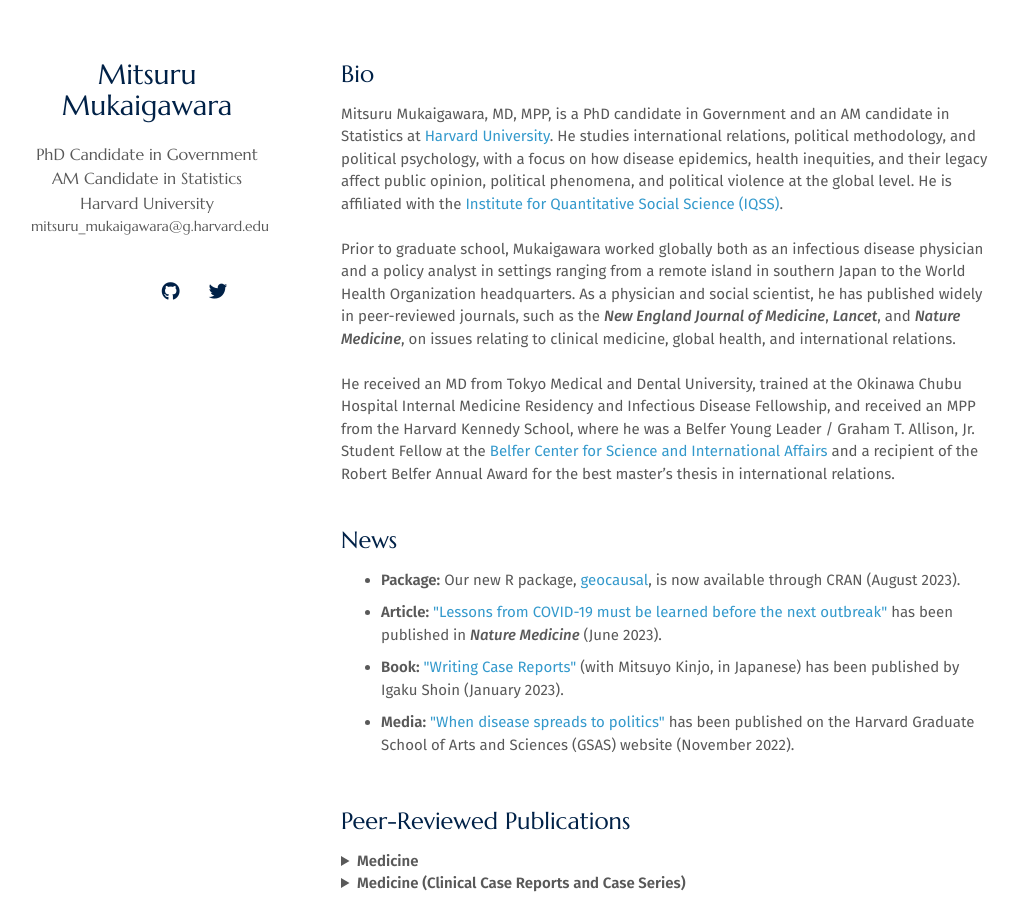
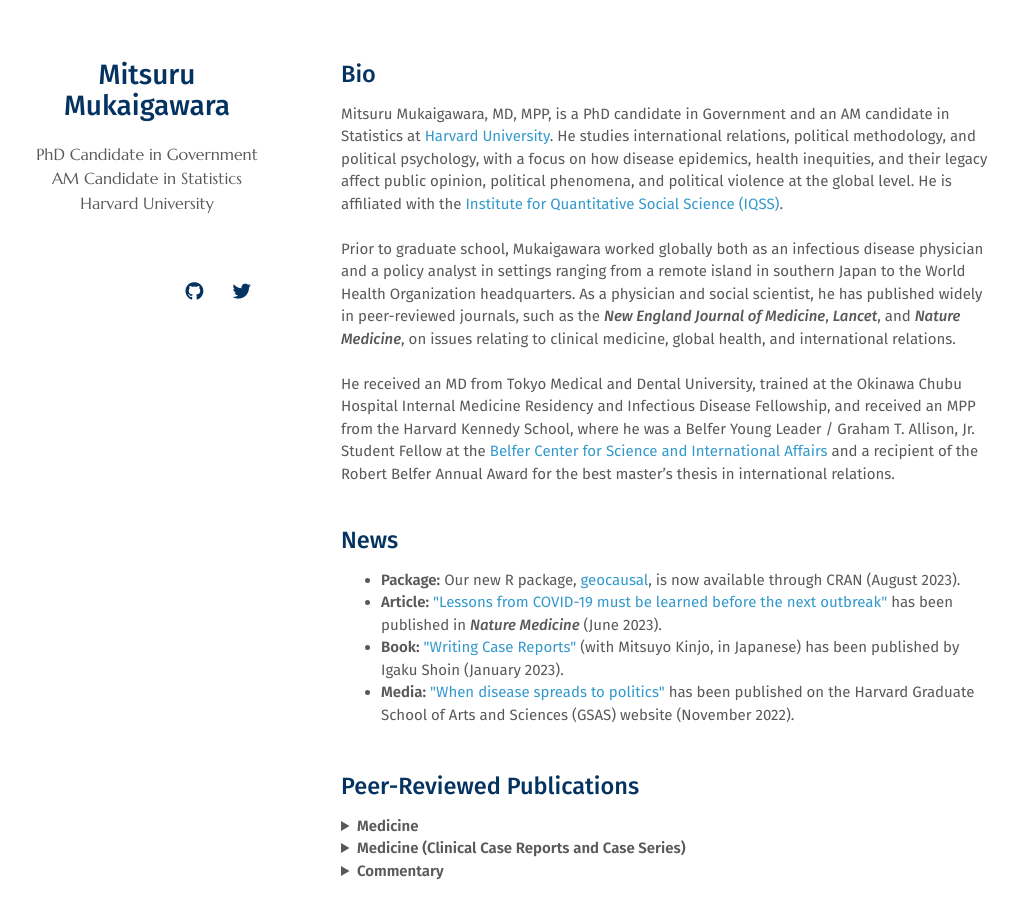
Before and after one commit to mmukaigawara/site, a Jekyll site: the page built from index.md, in a window 1280 px wide and 900 px high. Shown: the whole window, without its empty margins (129-1148 px from the left). Built offline with Jekyll 4.4.1, drawn with Linux system fonts in a browser that asks for light colours; nearby versions of some CDN libraries; a style sheet for code colours, icons or effects is not loaded; our own code applies the rules of GitHub Pages for plain Markdown files; some of the changed lines change nothing that is shown.

Commit message:
left bar

```diff
--- a/_config.yml
+++ b/_config.yml
@@ -2,7 +2,7 @@
 title: Mitsuru Mukaigawara
 position: PhD Candidate in Government<br>AM Candidate in Statistics
 affiliation: Harvard University
-email: mitsuru_mukaigawara@g.harvard.edu
+#email: mitsuru_mukaigawara@g.harvard.edu
 
 # Search Engine Optimization (SEO)
 # The following information is used to improve the website traffic from search engines, e.g., Google.
@@ -29,14 +29,14 @@
 
 # Auto Dark Mode
 # You may use the option to disable the automatic dark theme
-auto_dark_mode: true
+auto_dark_mode: false
 
 # Font
 # You can use this option to choose between Serif or Sans Serif fonts.
 font: "Sans Serif" # or "Sans Serif"
 
 # Google Analytics ID
-# google_analytics:
+google_analytics: "G-H25T8JXNQB"
 
 # Use this project as a remote theme for GitHub Pages
 # See the guide here: https://docs.github.com/en/pages/setting-up-a-github-pages-site-with-jekyll/adding-a-theme-to-your-github-pages-site-using-jekyll
--- a/_layouts/homepage.html
+++ b/_layouts/homepage.html
@@ -61,6 +61,11 @@
         <br>
         <br>
         <div class="social-icons">
+
+        <a style="margin: 0 5px 0 0" href="mailto:mitsuru_mukaigawara@g.harvard.edu">
+          <i class="fas fas-envelope" style="font-size:1.3rem;"></i>
+        </a>
+
         {% if site.google_scholar %}
         <a style="margin: 0 5px 0 0" href="{{ site.google_scholar }}">
           <i class="ai ai-google-scholar" style="font-size:1.2rem"></i>
```
